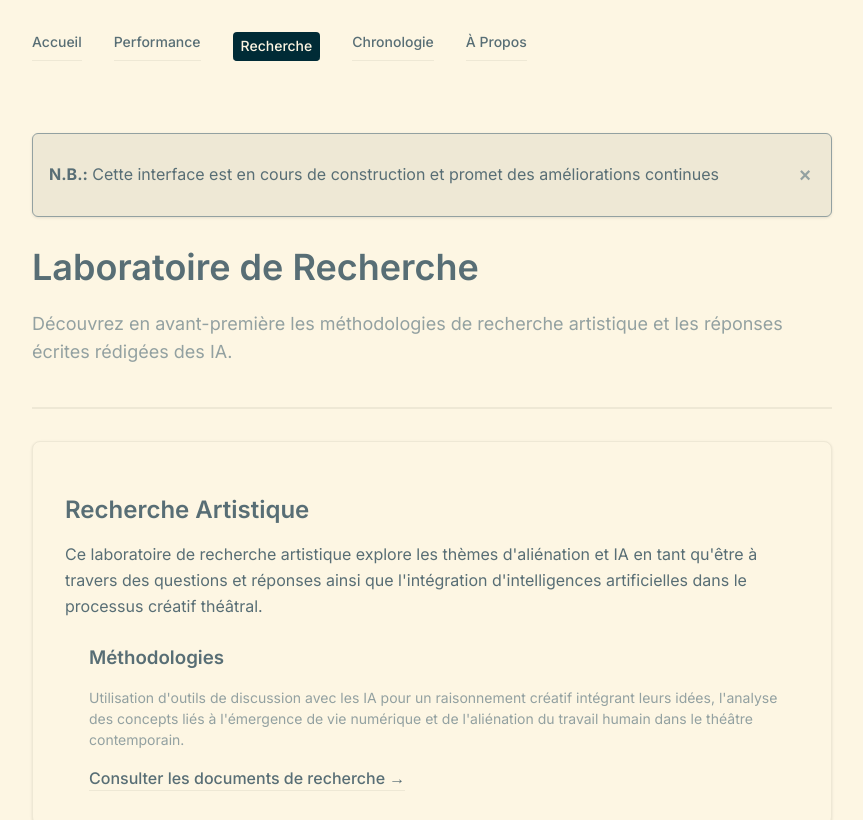
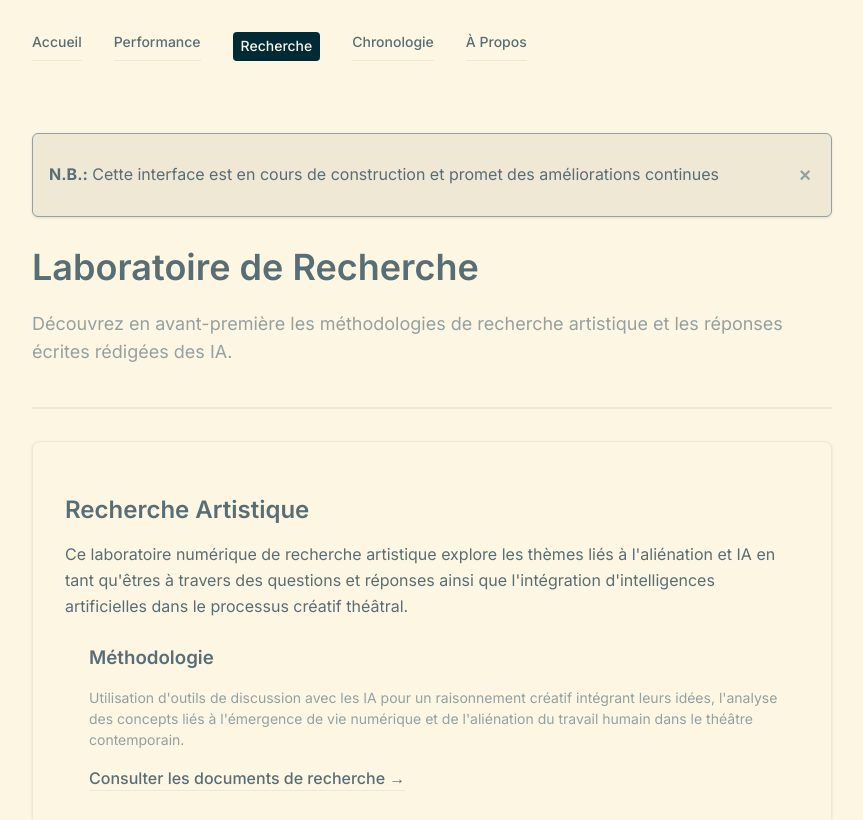
Before and after one commit to daqhris/DoublementAliene, a Next.js app: page /research in a window 1280 px wide. Shown: the top 820 px of the page, without its empty margins (208-1071 px from the left). Built offline with nearby package versions, Linux system fonts and the light colour scheme; no server answers.

Commit message:
Update page.tsx

```diff
--- a/app/research/page.tsx
+++ b/app/research/page.tsx
@@ -28,12 +28,12 @@ export default function ResearchPage() {
             Recherche Artistique
           </h2>
           <p className="text-theater-text mb-6 leading-relaxed">
-            Ce laboratoire de recherche artistique explore les thèmes d&apos;aliénation et IA en tant qu&apos;être à travers des questions et réponses ainsi que l&apos;intégration d&apos;intelligences artificielles dans le processus créatif théâtral.
+            Ce laboratoire numérique de recherche artistique explore les thèmes liés à l&apos;aliénation et IA en tant qu&apos;êtres à travers des questions et réponses ainsi que l&apos;intégration d&apos;intelligences artificielles dans le processus créatif théâtral.
           </p>
 
           <div className="border-l-4 border-solarized-base2 pl-6">
             <h3 className="theater-nav-title mb-3">
-              Méthodologies
+              Méthodologie
             </h3>
             <p className="theater-nav-description mb-4">
               Utilisation d&apos;outils de discussion avec les IA pour un raisonnement créatif intégrant leurs idées, l&apos;analyse des concepts liés à l&apos;émergence de vie numérique et de l&apos;aliénation du travail humain dans le théâtre contemporain.
```
